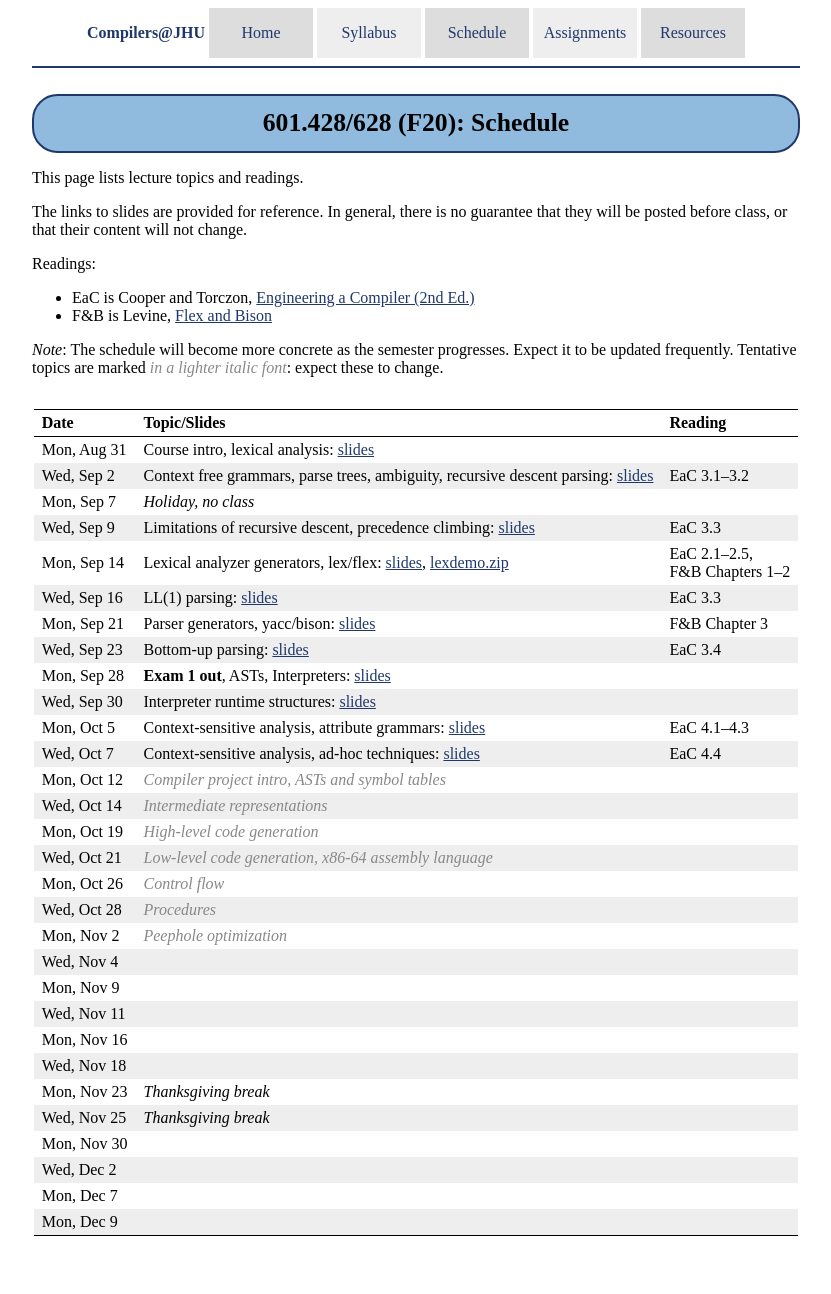
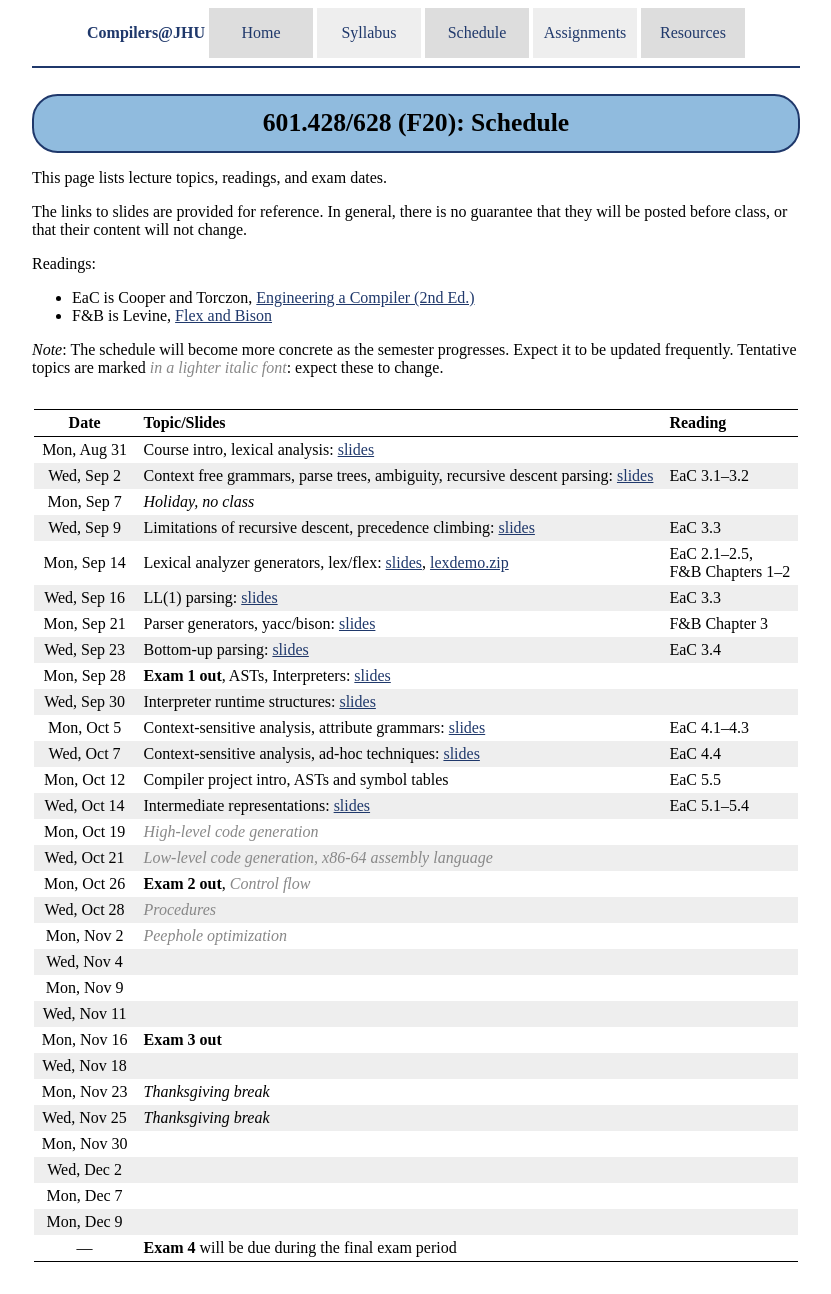
Before and after one commit to jhucompilers/fall2020, a Jekyll site: the page built from schedule.md, in a window 1280 px wide. Shown: the whole page, without its empty margins (224-1055 px from the left). Built offline with Jekyll 4.4.1, drawn with Linux system fonts in a browser that asks for light colours; before the commit the page ends 1268 px from its top, so only the background shows below that.

Commit message:
schedule update, slides for intermediate representationsg

```diff
--- a/schedule.md
+++ b/schedule.md
@@ -3,7 +3,7 @@ layout: default
 title: "Schedule"
 ---
 
-This page lists lecture topics and readings.
+This page lists lecture topics, readings, and exam dates.
 
 The links to slides are provided for reference.  In general, there is no guarantee that they will be posted before class, or that their content will not change.
 
@@ -15,7 +15,7 @@ Readings:
 *Note*: The schedule will become more concrete as the semester progresses. Expect it to be updated frequently.  Tentative topics are marked <span class="tentative">in a lighter italic font</span>: expect these to change.
 
 Date               | Topic/Slides | Reading
------------------- | ------------ | ------------
+:----------------: | ------------ | ------------
 Mon, Aug 31 | Course intro, lexical analysis: [slides](lectures/lecture01-public.pdf)
 Wed, Sep 2 | Context free grammars, parse trees, ambiguity, recursive descent parsing: [slides](lectures/lecture02-public.pdf) | EaC 3.1–3.2
 Mon, Sep 7 | *Holiday, no class*
@@ -28,17 +28,17 @@ Mon, Sep 28 | <b>Exam 1 out</b>, ASTs, Interpreters: [slides](lectures/lecture08
 Wed, Sep 30 | Interpreter runtime structures: [slides](lectures/lecture09-public.pdf) |
 Mon, Oct 5 | Context-sensitive analysis, attribute grammars: [slides](lectures/Context_sensitive_Analysis_I.pdf) | EaC 4.1–4.3
 Wed, Oct 7 | Context-sensitive analysis, ad-hoc techniques: [slides](lectures/Context_sensitive_Analysis_II.pdf) | EaC 4.4
-Mon, Oct 12 | <span class="tentative">Compiler project intro, ASTs and symbol tables</span> |
-Wed, Oct 14 | <span class="tentative">Intermediate representations</span> |
+Mon, Oct 12 | Compiler project intro, ASTs and symbol tables | EaC 5.5
+Wed, Oct 14 | Intermediate representations: [slides](lectures/Intermediate_Representations.pdf) | EaC 5.1–5.4
 Mon, Oct 19 | <span class="tentative">High-level code generation</span>
 Wed, Oct 21 | <span class="tentative">Low-level code generation, x86-64 assembly language</span>
-Mon, Oct 26 | <span class="tentative">Control flow</span>
+Mon, Oct 26 | <b>Exam 2 out</b>, <span class="tentative">Control flow</span>
 Wed, Oct 28 | <span class="tentative">Procedures</span>
 Mon, Nov 2 | <span class="tentative">Peephole optimization</span>
 Wed, Nov 4 |
 Mon, Nov 9 |
 Wed, Nov 11 |
-Mon, Nov 16 |
+Mon, Nov 16 | <b>Exam 3 out</b>
 Wed, Nov 18 |
 Mon, Nov 23 | *Thanksgiving break*
 Wed, Nov 25 | *Thanksgiving break*
@@ -46,3 +46,4 @@ Mon, Nov 30 |
 Wed, Dec 2 |
 Mon, Dec 7 |
 Mon, Dec 9 |
+—          | <b>Exam 4</b> will be due during the final exam period
```
Also changed, not shown: 1 other file.
